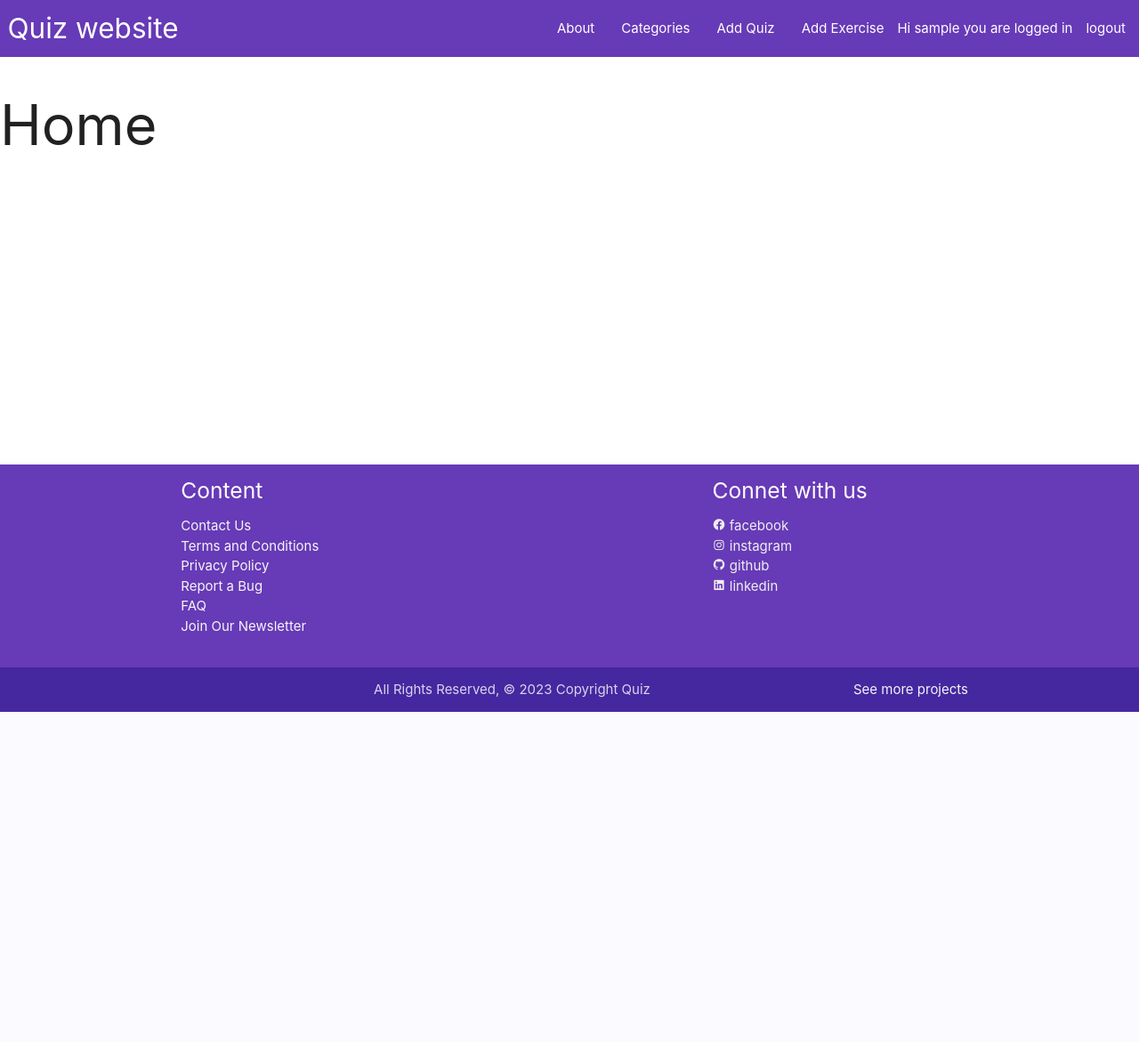
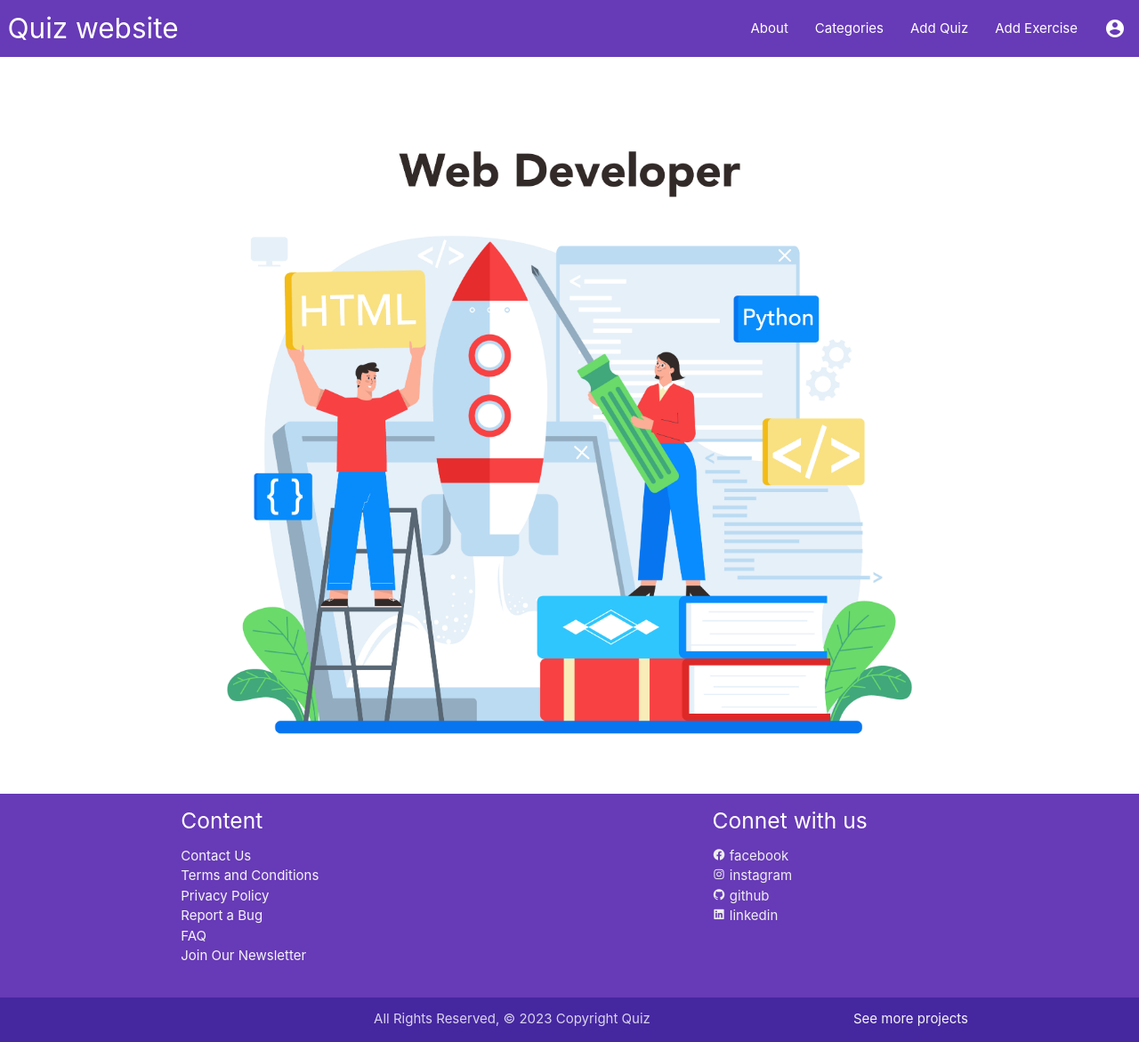
Before and after one commit to hasanmar/Project3, a Django app: page / in a window 1280 px wide. Shown: the whole page at 89% size. Before the commit the page ends 800 px from the top, so only its background shows below. Run offline with Django 4.2, Linux system fonts and the light colour scheme; the visitor is signed in with stand-in values (Sample User, id 1).

Commit message:
header dropdown

```diff
--- a/project3/main_app/static/css/style.css
+++ b/project3/main_app/static/css/style.css
@@ -117,3 +117,9 @@ blockquote:hover {
         top: 0;
     }
 }
+
+/* Home Page */
+#hero {
+    background-image: url('/static/images/assets/webdeveloper_1.jpg');
+    background-color: #721c24;
+}
--- a/project3/main_app/templates/base.html
+++ b/project3/main_app/templates/base.html
@@ -10,7 +10,7 @@
     <link rel="stylesheet" href="https://cdnjs.cloudflare.com/ajax/libs/materialize/1.0.0/css/materialize.min.css">
     <script src="https://cdnjs.cloudflare.com/ajax/libs/materialize/1.0.0/js/materialize.min.js"></script>
     <link href='https://unpkg.com/boxicons@2.1.4/css/boxicons.min.css' rel='stylesheet'>
-    <link rel="stylesheet" href="{% static '/css/style.css'%}">
+    <link rel="stylesheet" type="text/css" href="{% static '/css/style.css'%}">
     <title>Quiz website</title>
 </head>
 
--- a/project3/main_app/templates/header.html
+++ b/project3/main_app/templates/header.html
@@ -10,8 +10,7 @@
                 {% if user.is_authenticated %}
                 <li><a href="">Add Quiz</a></li>
                 <li><a href="">Add Exercise</a></li>
-                <li>Hi {{user.username}} you are logged in</li>
-                <li><a href="{% url 'logout' %}">logout</a></li>
+                <li><a class="dropdown-trigger" href="#!" data-target="dropdown1"><i class="material-icons">account_circle</i></a>&nbsp;</li>
                 {% else %}
                 <li><a href="{% url 'login' %}">Login</a></li>
                 <li><a href="{% url 'signup' %}">sign up</a></li>
@@ -19,4 +18,19 @@
             </ul>
         </div>
     </nav>
+    <ul id="dropdown1" class="dropdown-content">
+        <li><a href="#!">Hi {{user.username}}</a></li>
+        <li><a href="#!">two</a></li>
+        <li class="divider"></li>
+        <li><a href="{% url 'logout' %}">logout</a></li>
+      </ul>
 </header>
+<script>
+    const elems = document.querySelectorAll('.dropdown-trigger');
+    const options = {
+        alignment: 'right',
+        coverTrigger: false,
+
+      };
+    M.Dropdown.init(elems,options);
+</script>
--- a/project3/main_app/templates/home.html
+++ b/project3/main_app/templates/home.html
@@ -1,6 +1,9 @@
 {% extends 'base.html' %}
+{% block content %}
+{% load static %}
 
-{% block content %}
-<h1>Home</h1>
+<section class="container">
+    <img src="{% static 'images/assets/webdeveloper_1.jpg' %}" alt="" width="100%">
+</section>
 
 {% endblock %}
--- a/project3/main_app/templates/main_app/category_list.html
+++ b/project3/main_app/templates/main_app/category_list.html
@@ -3,7 +3,7 @@
 {% block content %}
 {% load static %}
 
-
+<section class="container" id="Categories">
 <h1> Categories </h1>
 <div class="row">
 {% for i in object_list %}
@@ -40,5 +40,5 @@
 
 
 
-
+</section>
 {% endblock %}
```
Also changed, not shown: project3/main_app/static/images/assets/webdeveloper_1.jpg (added).
